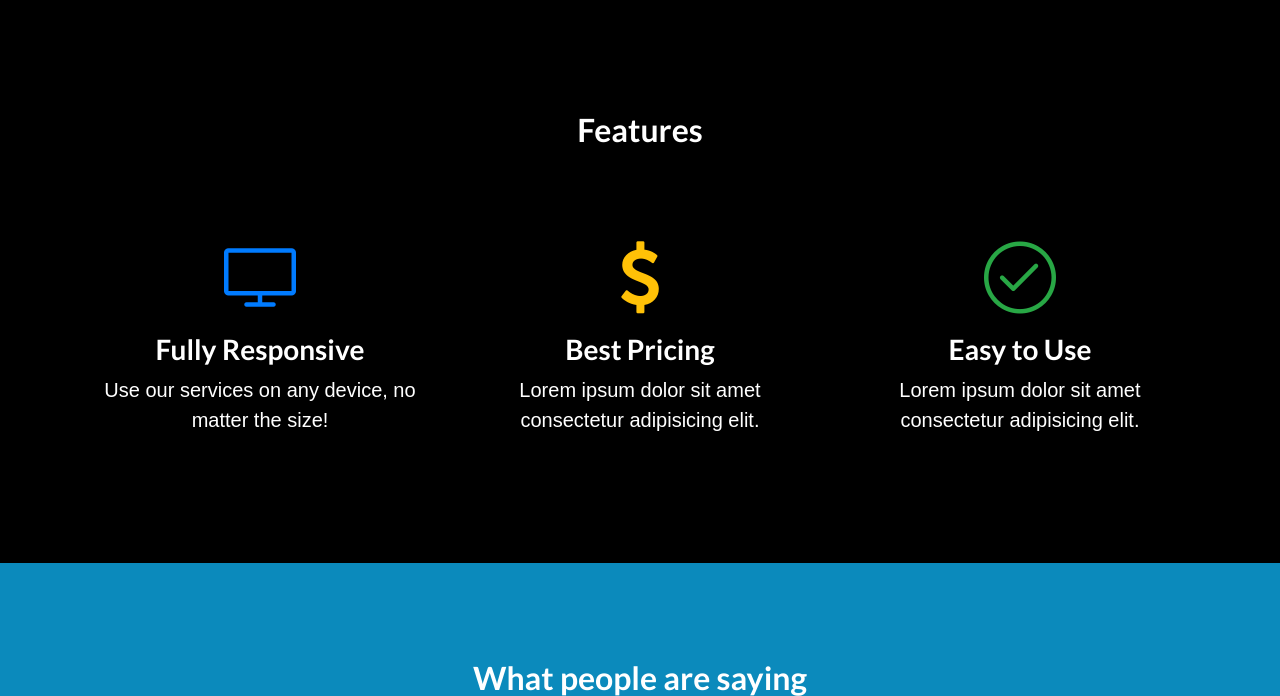
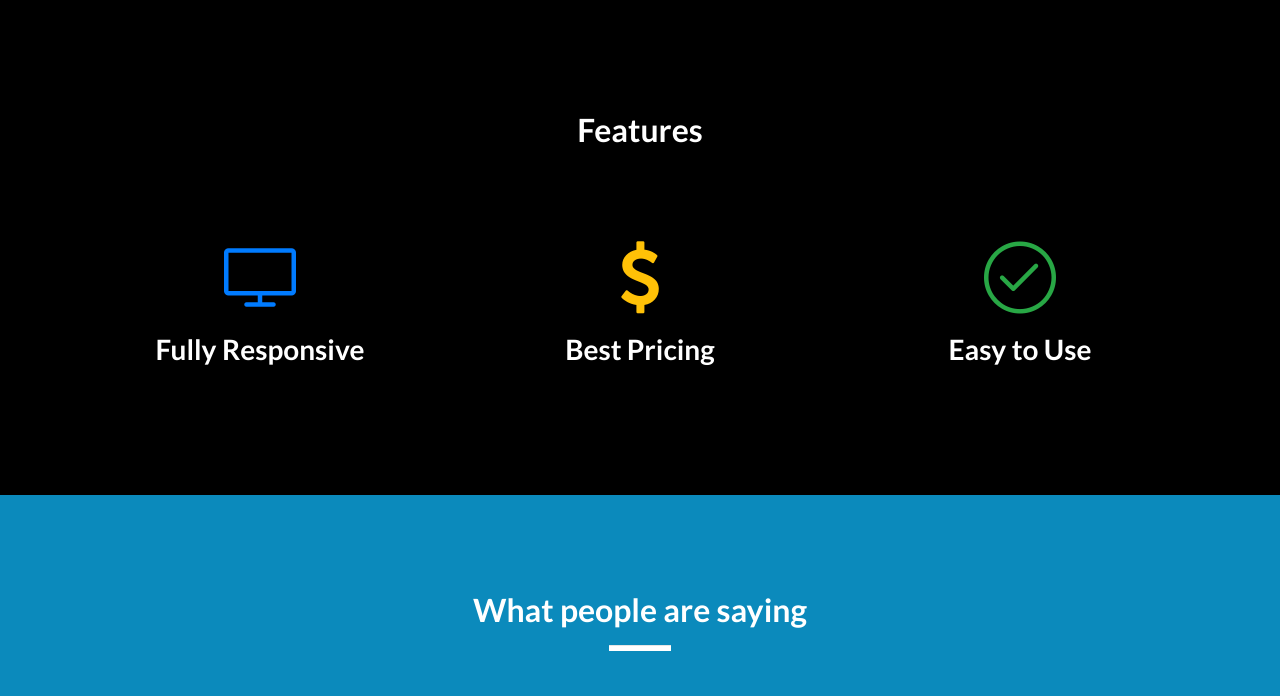
Before and after one commit to shreya1200/Flask_Internship, a Flask app: page / in a window 1280 px wide. Shown: the part 3932-4628 px from the top of the page. Run offline with Flask 2, Linux system fonts and the light colour scheme; some libraries are stand-ins or nearby versions.

Commit message:
Update index.html

```diff
--- a/Website/Project/templates/index.html
+++ b/Website/Project/templates/index.html
@@ -204,21 +204,18 @@
                     <div class="mx-auto features-icons-item mb-5 mb-lg-0 mb-lg-3">
                         <div class="d-flex features-icons-icon"><i class="icon-screen-desktop m-auto text-primary" data-bs-hover-animate="pulse"></i></div>
                         <h3>Fully Responsive</h3>
-                        <p class="lead mb-0">Use our services on any device, no matter the size!</p>
                     </div>
                 </div>
                 <div class="col-lg-4">
                     <div class="mx-auto features-icons-item mb-5 mb-lg-0 mb-lg-3">
                         <div class="d-flex features-icons-icon"><i class="fa fa-usd m-auto text-primary text-warning" data-bs-hover-animate="pulse"></i></div>
                         <h3>Best Pricing</h3>
-                        <p class="lead mb-0">Lorem ipsum dolor sit amet consectetur adipisicing elit.</p>
                     </div>
                 </div>
                 <div class="col-lg-4">
                     <div class="mx-auto features-icons-item mb-5 mb-lg-0 mb-lg-3">
                         <div class="d-flex features-icons-icon"><i class="icon-check m-auto text-primary text-success" data-bs-hover-animate="pulse"></i></div>
                         <h3>Easy to Use</h3>
-                        <p class="lead mb-0">Lorem ipsum dolor sit amet consectetur adipisicing elit.</p>
                     </div>
                 </div>
             </div>
```
